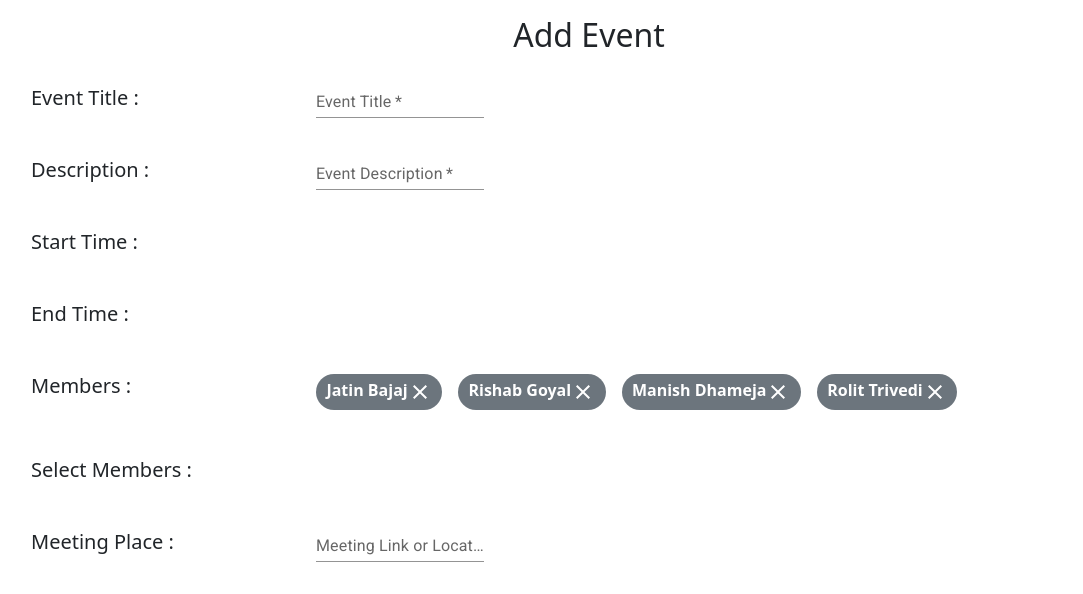
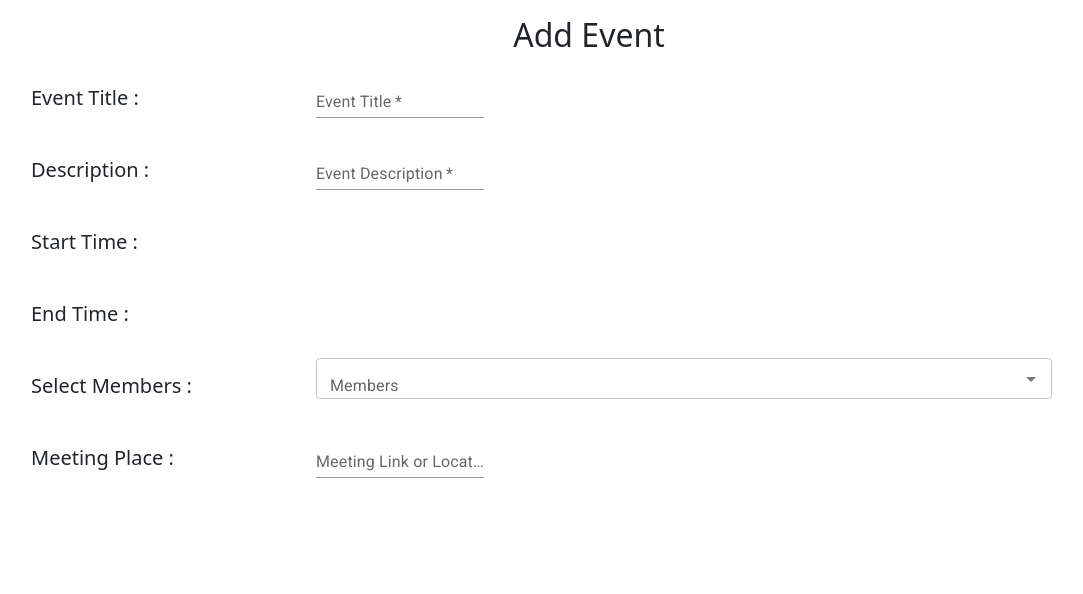
Before and after one commit to ManishDhameja/meeting-scheduler, a React (Create React App) app in the folder client/: page /addevent in a window 1280 px wide. Shown: the top 594 px of the page, without its empty margins (51-1134 px from the left). Built offline with nearby package versions, Linux system fonts and the light colour scheme; a web font is replaced by a local one.

Commit message:
addeventmodal final

```diff
--- a/client/src/components/AddEvent/AddEvent.jsx
+++ b/client/src/components/AddEvent/AddEvent.jsx
@@ -2,10 +2,6 @@ import React, { useState } from "react";
 import { Modal, ModalBody, TabContent, TabPane } from "reactstrap";
 import ClearIcon from "@material-ui/icons/Clear";
 import {
-  FormControl,
-  InputLabel,
-  Select,
-  MenuItem,
   TextField,
   Autocomplete
 } from "@mui/material";
@@ -15,45 +11,35 @@ import DateTimePicker from "@mui/lab/DateTimePicker";
 
 const AddEvent = () => {
   const friends = [
-    "Jatin Bajaj",
-    "Rishab Goyal",
-    "Manish Dhameja",
-    "Rolit Trivedi",
+    {name:"Jatin Bajaj"},
+    {name:"Rishab Goyal"},
+    {name:"Manish Dhameja"},
+    {name:"Rolit Trivedi"}
   ];
   const friendList = [
-    "Jatin Bajaj",
-    "Rishab Goyal",
-    "Manish Dhameja",
-    "Rolit Trivedi",
-    "Jatin Bajaj",
-    "Rishab Goyal",
-    "Manish Dhameja",
-    "Rolit Trivedi",
+    {name:"Jatin Bajaj"},
+    {name:"Rishab Goyal"},
+    {name:"Manish Dhameja"},
+    {name:"Rolit Trivedi"},
+    {name:"Bajaj Honda"},
+    {name:"Goya"},
+    {name:"Tanish Malhotra"},
+    {name:"Jolit chaturvedi"},
   ];
 
-  const RenderFriends = () =>
-    friends.map((friend, index) => {
-      return (
-        <span
-          key="index"
-          class="badge rounded-pill bg-secondary me-3 mb-3 fs-6"
-        >
-          {friend}
-          <span style={{cursor:'pointer'}}>
-            <ClearIcon></ClearIcon>
-          </span>
-        </span>
-      );
-    });
-  const [friendName, setFriendName] = useState("");
-  const [value, setValue] = useState("Controlled");
+  const [selectedMember, setSelectedMember] = useState([]);
   const [start, setStart] = useState(new Date());
   const [end, setEnd] = useState(new Date());
 
-  const handleChange = (event) => {
-    setFriendName(event.target.value);
-    setValue(event.target.value);
-  };
+  const options = friendList.map((option) => {
+    const firstLetter = option.name[0].toUpperCase();
+    return {
+      firstLetter: /[0-9]/.test(firstLetter) ? '0-9' : firstLetter,
+      ...option,
+    };
+  });
+
+
   return (
     <div className="container mt-3">
       <div className="row">
@@ -72,7 +58,7 @@ const AddEvent = () => {
             required
             multiline
             variant="standard"
-          />
+            />
         </div>
       </div>
       <div className="row py-2">
@@ -118,21 +104,11 @@ const AddEvent = () => {
               label=""
               value={end}
               onChange={(newValue) => {
-              setEnd(newValue);
+                setEnd(newValue);
               }}
               minDateTime={new Date()}
-            />
+              />
           </LocalizationProvider>
-        </div>
-      </div>
-      <div className="row py-2">
-        <div className="col-3">
-          <h5 className="my-3">Members :</h5>
-        </div>
-        <div className="col-9 mt-3">
-          <div>
-            <RenderFriends />
-          </div>
         </div>
       </div>
 
@@ -140,8 +116,22 @@ const AddEvent = () => {
         <div className="col-3">
           <h5 className="my-3">Select Members :</h5>
         </div>
-        <div className="col-9">
-
+        <div className="col-8">
+        <Autocomplete
+        multiple
+        limitTags={5}
+        id="tags-standard"
+        options={options.sort((a, b) => -b.firstLetter.localeCompare(a.firstLetter))}
+        groupBy={(option) => option.firstLetter}
+        getOptionLabel={(option) => option.name}
+        renderInput={(params) => (
+          <TextField {...params} label="Members" placeholder="Add Member" />
+          )}
+          value={selectedMember}
+        onChange={(_event, selectedMember) => {
+          setSelectedMember(selectedMember);
+        }}
+      />
         </div>
       </div>
       <div className="row py-2">
@@ -154,7 +144,7 @@ const AddEvent = () => {
             label="Meeting Link or Location"
             multiline
             variant="standard"
-          />
+            />
         </div>
       </div>
       <div className="row py-2">
@@ -167,3 +157,39 @@ const AddEvent = () => {
 };
 
 export default AddEvent;
+
+{/* <Autocomplete
+  id="include-input-in-list"
+options={options.sort((a, b) => -b.firstLetter.localeCompare(a.firstLetter))}
+groupBy={(option) => option.firstLetter}
+getOptionLabel={(option) => option.name}
+includeInputInList
+renderInput={(params) => {
+  {console.log(params)}
+  return <TextField
+    onChange={handleUpdateItem}
+    value={searchTerm}
+    {...params}
+    label="Select Members"
+    variant="standard" />
+  }}
+/> */}
+  // const handleRemoveItem = (username) => {
+  //   // console.log(username);
+  //   setList(list.filter(friend => username !== friend.name));
+  // };
+
+  // const RenderFriends = () =>
+  //   list.map((friend, index) => {
+  //     return (
+  //       <span
+  //         key="index"
+  //         class="badge rounded-pill bg-secondary me-3 mb-3 fs-6"
+  //       >
+  //         {friend.name}
+  //         <span style={{cursor:'pointer'}} onClick={()=>handleRemoveItem(friend.name)}>
+  //           <ClearIcon ></ClearIcon>
+  //         </span>
+  //       </span>
+  //     );
+  //   });
```
